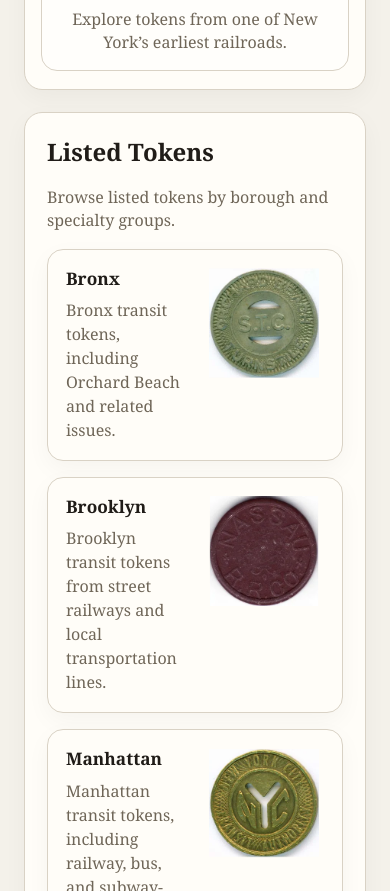
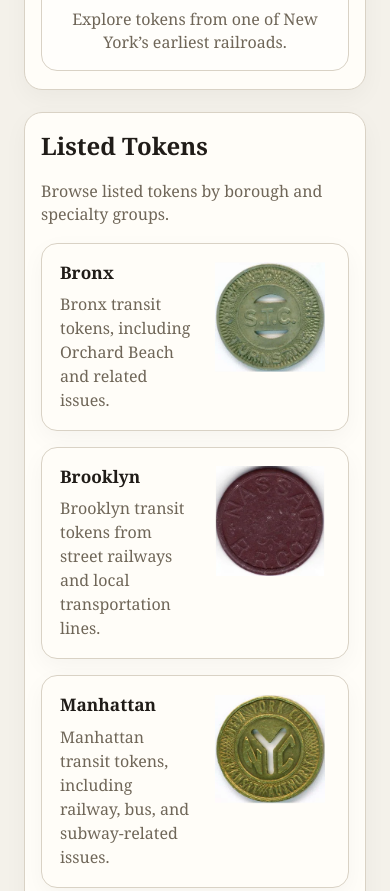
Before and after one commit to kellysbakery/exonumist, an Eleventy site: page src/index.njk in a window 390 px wide. Shown: the part 764-1655 px from the top of the page. Built offline with nearby package versions, Linux system fonts and the light colour scheme; Eleventy itself is replaced by a stand-in of ours; files that its build step writes are made by us from their sources.

```diff
--- a/src/assets/css/site.css
+++ b/src/assets/css/site.css
@@ -120,7 +120,8 @@ h2 {
   font-size: 1.5rem;
 }
 
-.section {
+.section,
+.token-shell {
   padding: 22px;
   margin-bottom: 22px;
 }
@@ -332,10 +333,6 @@ h2 {
    TOKEN DETAIL PAGE
    Used by: individual token detail pages
    ========================================================= */
-
-.token-shell {
-  padding: 28px;
-}
 
 .token-header {
   margin-bottom: 1.5rem;
@@ -1282,6 +1279,7 @@ h2 {
     font-size: 2.25rem;
   }
 
+  .section,
   .token-shell {
     padding: 20px;
   }
@@ -1362,6 +1360,7 @@ h2 {
     padding: 2px 0;
   }
 
+  .section,
   .token-shell {
     padding: 16px;
   }
```
